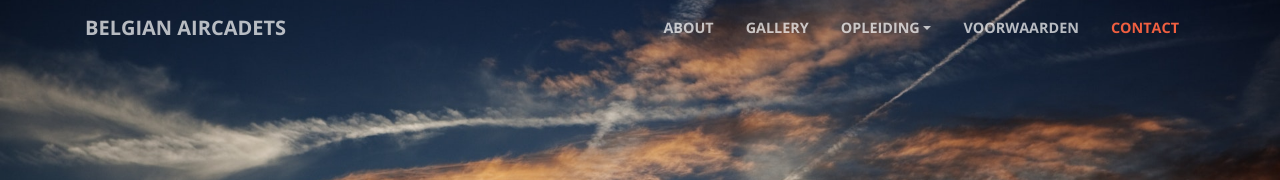
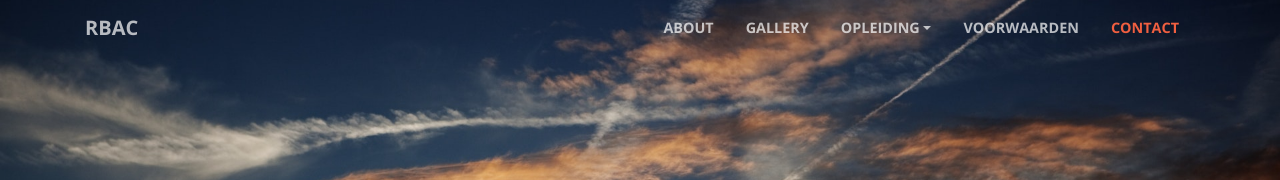
Before and after one commit to MaxVerheyen/RBAC, a website with bundled scripts: page index.html in a window 1280 px wide. Shown: the top 180 px of the page. Built offline with nearby package versions, Linux system fonts and the light colour scheme.

Commit message:
update Readme

```diff
--- a/index.html
+++ b/index.html
@@ -27,7 +27,7 @@
     <!-- Navigation -->
     <nav class="navbar navbar-expand-lg navbar-light fixed-top" id="mainNav">
       <div class="container">
-        <a class="navbar-brand js-scroll-trigger" href="#page-top">Belgian AirCadets</a>
+        <a class="navbar-brand js-scroll-trigger" href="#page-top">RBAC</a>
         <button class="navbar-toggler navbar-toggler-right" type="button" data-toggle="collapse" data-target="#navbarResponsive" aria-controls="navbarResponsive" aria-expanded="false" aria-label="Toggle navigation">
           <span class="navbar-toggler-icon"></span>
         </button>
```
Also changed, not shown: README.md, 1 other file.
